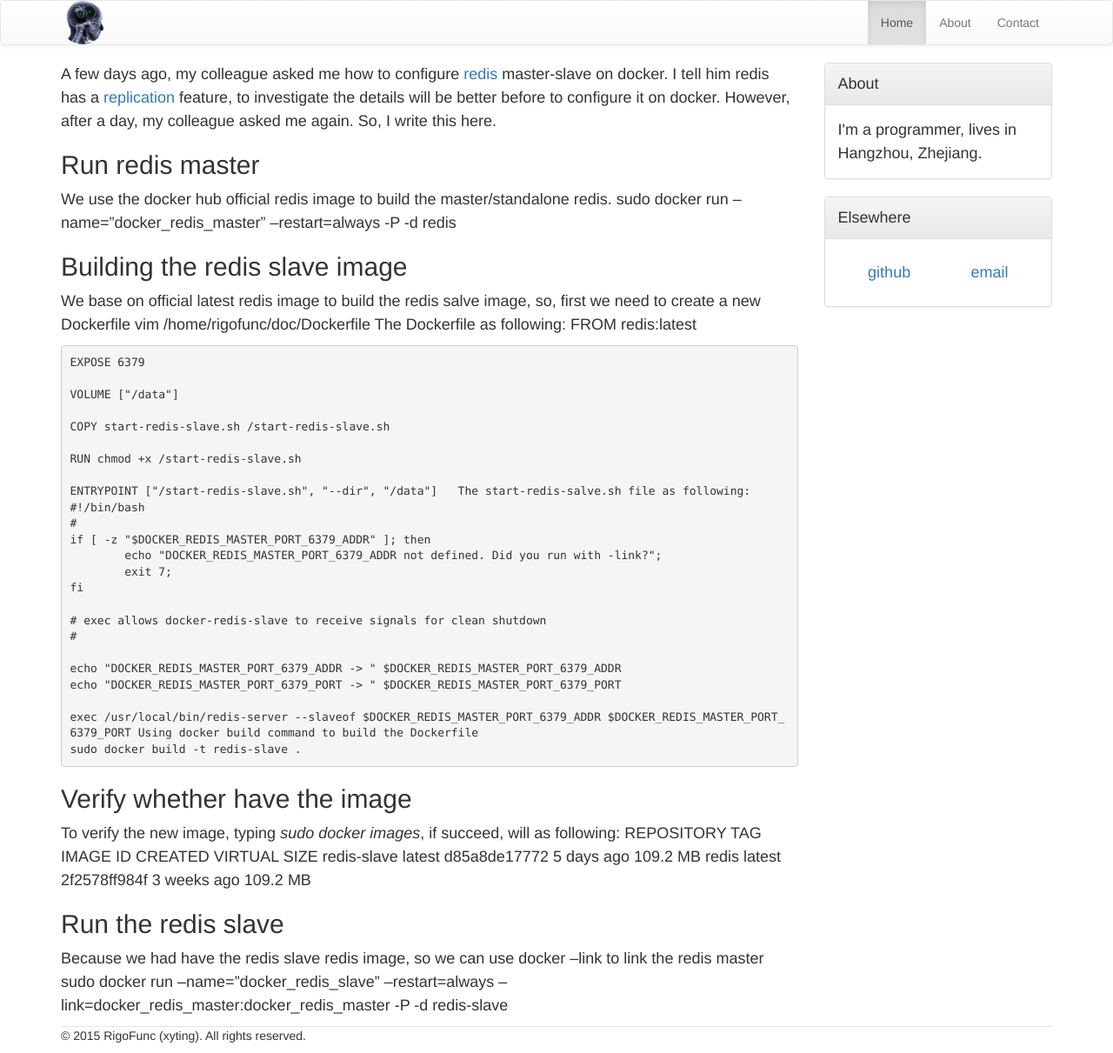
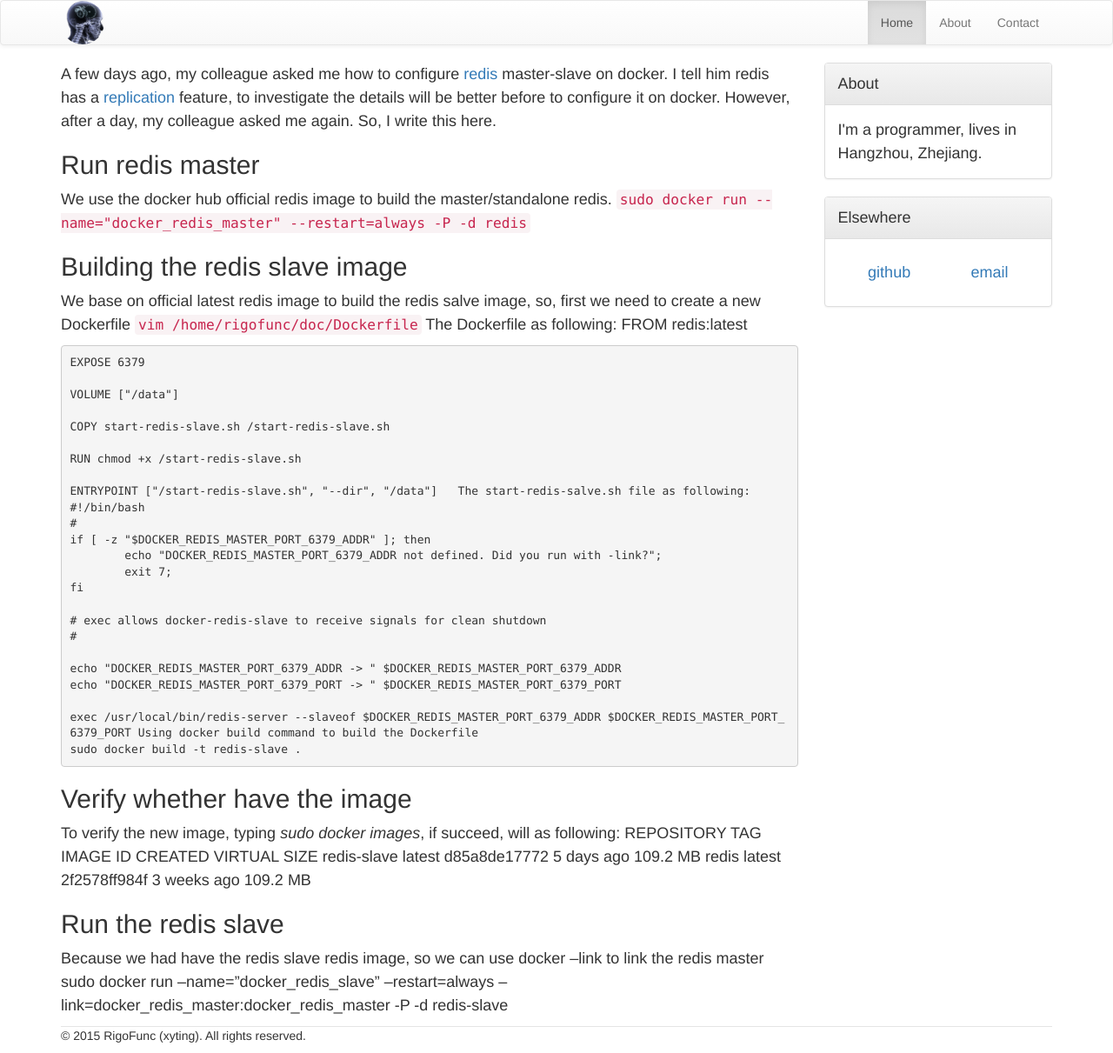
Before and after one commit to rigofunc/xyting.github.io, a Jekyll site: the page built from _posts/2015-10-6-docker-redis-master-slave.md, in a window 1280 px wide. Shown: the whole page at 87% size. Built offline with Jekyll 4.4.1, drawn with Linux system fonts in a browser that asks for light colours; Markdown is read by kramdown in place of the engine named in the settings.

```diff
--- a/_posts/2015-10-6-docker-redis-master-slave.md
+++ b/_posts/2015-10-6-docker-redis-master-slave.md
@@ -7,11 +7,11 @@ feature, to investigate the details will be better before to configure it on doc
 
 ## Run redis master
 We use the docker hub official redis image to build the master/standalone redis.
-	sudo docker run --name="docker_redis_master" --restart=always -P -d redis
+	`sudo docker run --name="docker_redis_master" --restart=always -P -d redis`
 
 ## Building the redis slave image
 We base on official latest redis image to build the redis salve image, so, first we need to create a new Dockerfile
-	vim /home/rigofunc/doc/Dockerfile
+	`vim /home/rigofunc/doc/Dockerfile`
 The Dockerfile as following:
 	FROM redis:latest
 
```
